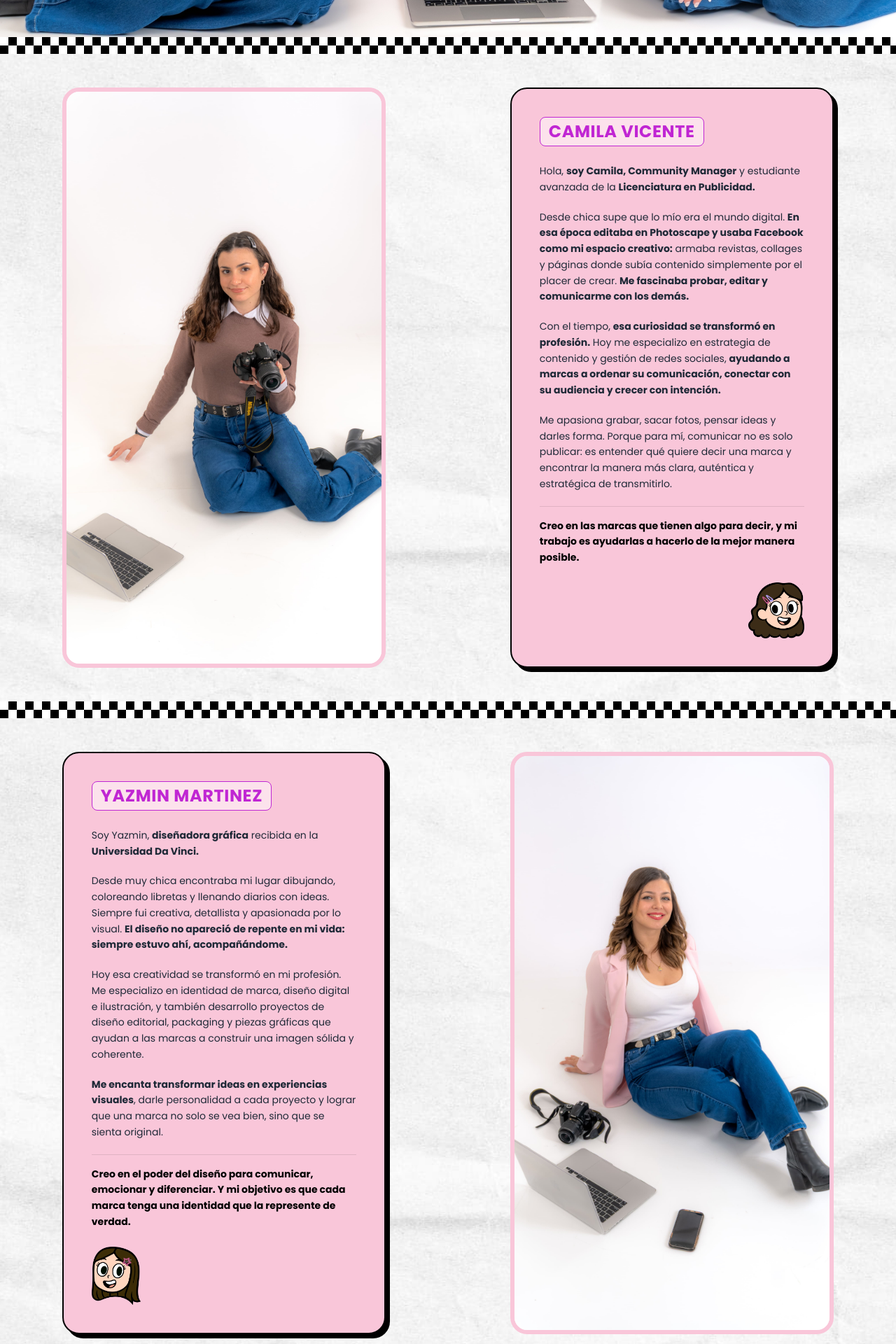
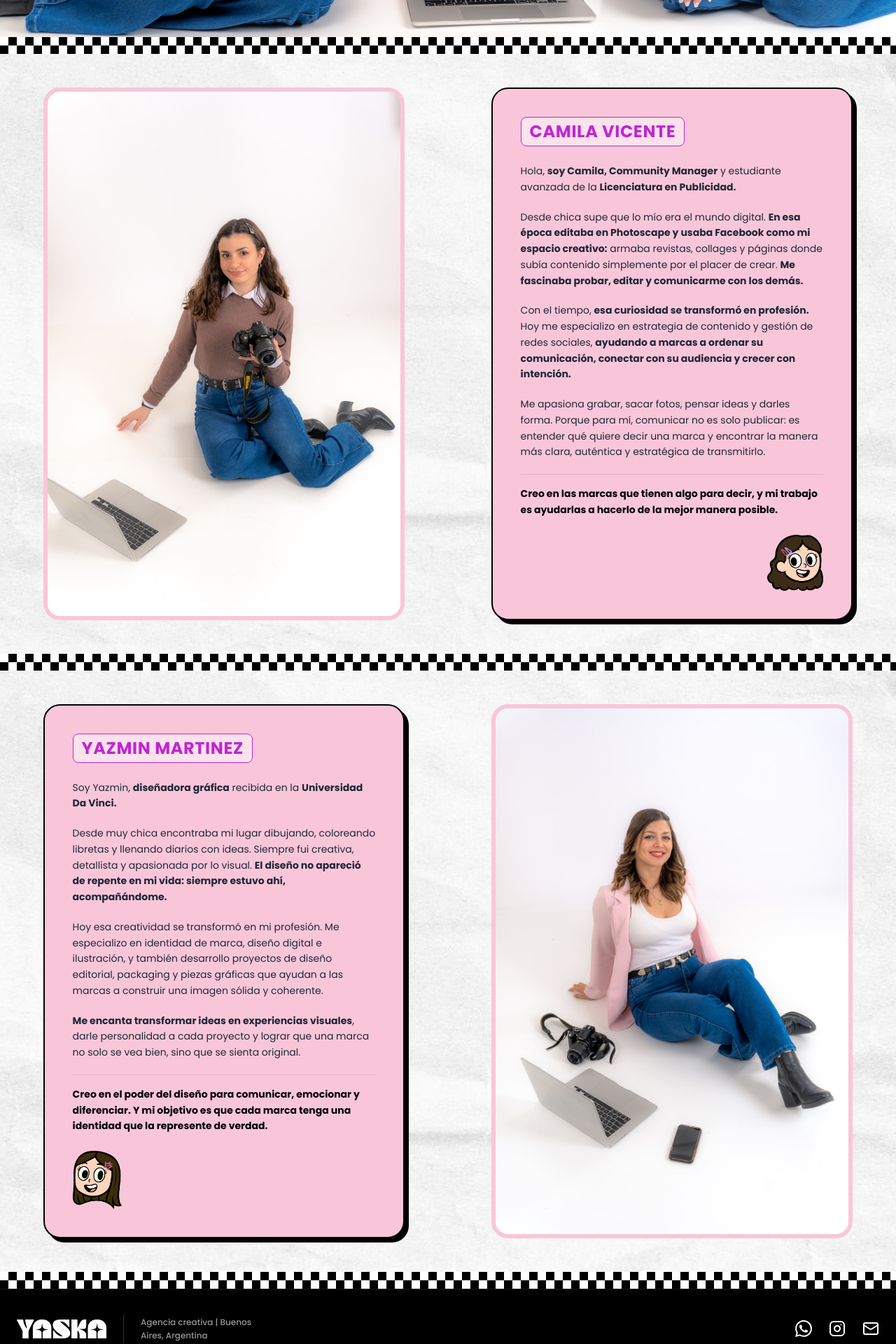
Before and after one commit to mflorestosto-dev/yaska-home, a Next.js app: page /quienes-somos in a window 1280 px wide. Shown: the part 740-2660 px from the top of the page at 70% size. Built offline with nearby package versions, Linux system fonts and the light colour scheme.

Commit message:
cmabios minimos

```diff
--- a/components/about/about-camila.tsx
+++ b/components/about/about-camila.tsx
@@ -8,7 +8,7 @@ export function AboutCamila() {
 
         {/* COLUMNA IZQUIERDA: Foto Principal */}
         <div className="relative flex items-center justify-center p-4 py-8 md:p-8 lg:p-12 w-full h-full">
-          <div className="relative w-[95%] md:w-[90%] xl:w-[85%] max-w-[500px] mx-auto aspect-[4/5] md:aspect-auto h-auto md:h-full min-h-[350px] md:min-h-[500px] rounded-3xl overflow-hidden border-[6px] border-[#f9c6d9]">
+          <div className="relative w-[95%] md:w-[90%] xl:w-[95%] max-w-[500px] lg:max-w-[750px] mx-auto aspect-[4/5] md:aspect-auto h-auto md:h-full min-h-[350px] md:min-h-[500px] rounded-3xl overflow-hidden border-[6px] border-[#f9c6d9]">
             <Image
               src="/About-us/images/Yaska-39.jpg"
               alt="Camila Vicente"
@@ -22,7 +22,7 @@ export function AboutCamila() {
         {/* COLUMNA DERECHA: Texto y Bio */}
         <div className="relative flex flex-col justify-center items-center p-4 py-8 md:p-8 lg:p-12 text-foreground w-full md:h-full">
 
-          <div className="w-[95%] md:w-[90%] xl:w-[85%] max-w-[500px] mx-auto h-auto md:h-full min-h-[350px] md:min-h-[500px] border-2 border-black bg-[#f9c6d9] px-6 md:px-10 py-10 rounded-3xl shadow-[6px_6px_0px_0px_rgba(0,0,0,1)] flex flex-col justify-center">
+          <div className="w-[95%] md:w-[90%] xl:w-[95%] max-w-[500px] lg:max-w-[750px] mx-auto h-auto md:h-full min-h-[350px] md:min-h-[500px] border-2 border-black bg-[#f9c6d9] px-6 md:px-10 py-10 rounded-3xl shadow-[6px_6px_0px_0px_rgba(0,0,0,1)] flex flex-col justify-center">
             {/* Título en Magenta */}
             <h2 className="text-xl md:text-2xl font-bold text-[#c026d3] uppercase tracking-wide mb-6 bg-white/50 w-fit px-3 py-1 rounded-lg border border-[#c026d3]">
               CAMILA VICENTE
--- a/components/about/about-yazmin.tsx
+++ b/components/about/about-yazmin.tsx
@@ -8,7 +8,7 @@ export function AboutYazmin() {
         {/* COLUMNA IZQUIERDA: Texto y Bio */}
         <div className="relative flex flex-col justify-center items-center p-4 py-8 md:p-8 lg:p-12 text-foreground w-full md:h-full order-2 md:order-1">
 
-          <div className="w-[95%] md:w-[90%] xl:w-[85%] max-w-[500px] mx-auto h-auto md:h-full min-h-[350px] md:min-h-[500px] border-2 border-black bg-[#f9c6d9] px-6 md:px-10 py-10 rounded-3xl shadow-[6px_6px_0px_0px_rgba(0,0,0,1)] flex flex-col justify-center">
+          <div className="w-[95%] md:w-[90%] xl:w-[95%] max-w-[500px] lg:max-w-[750px] mx-auto h-auto md:h-full min-h-[350px] md:min-h-[500px] border-2 border-black bg-[#f9c6d9] px-6 md:px-10 py-10 rounded-3xl shadow-[6px_6px_0px_0px_rgba(0,0,0,1)] flex flex-col justify-center">
             {/* Título en Magenta */}
             <h2 className="w-fit bg-white/50 border border-[#c026d3] rounded-lg px-3 py-1 text-xl md:text-2xl font-bold text-[#c026d3] uppercase tracking-wide mb-6">
               YAZMIN MARTINEZ
@@ -68,7 +68,7 @@ export function AboutYazmin() {
 
         {/* COLUMNA DERECHA: Foto Principal */}
         <div className="relative flex items-center justify-center p-4 py-8 md:p-8 lg:p-12 w-full h-full order-1 md:order-2">
-          <div className="relative w-[95%] md:w-[90%] xl:w-[85%] max-w-[500px] mx-auto aspect-[4/5] md:aspect-auto h-auto md:h-full min-h-[350px] md:min-h-[500px] rounded-3xl overflow-hidden border-[6px] border-[#f9c6d9]">
+          <div className="relative w-[95%] md:w-[90%] xl:w-[95%] max-w-[500px] lg:max-w-[750px] mx-auto aspect-[4/5] md:aspect-auto h-auto md:h-full min-h-[350px] md:min-h-[500px] rounded-3xl overflow-hidden border-[6px] border-[#f9c6d9]">
             <Image
               src="/About-us/images/Yaska-27.jpg"
               alt="Yazmin Martinez sentada"
--- a/components/home/home-cta.tsx
+++ b/components/home/home-cta.tsx
@@ -51,7 +51,7 @@ export function HomeCTA() {
             </div>
 
             {/* Lips Illustration */}
-            <div className="relative w-64 h-48 md:w-[400px] md:h-72 self-center md:self-end">
+            <div className="absolute right-0 bottom-[-40px] md:relative md:right-auto md:bottom-auto w-32 h-24 sm:w-48 sm:h-36 md:w-[400px] md:h-72 self-end pointer-events-none opacity-80 md:opacity-100 flex-shrink-0">
               <Image
                 src="/Home/resources/telefono bocayaska.png"
                 alt="Ilustración labios"
```
